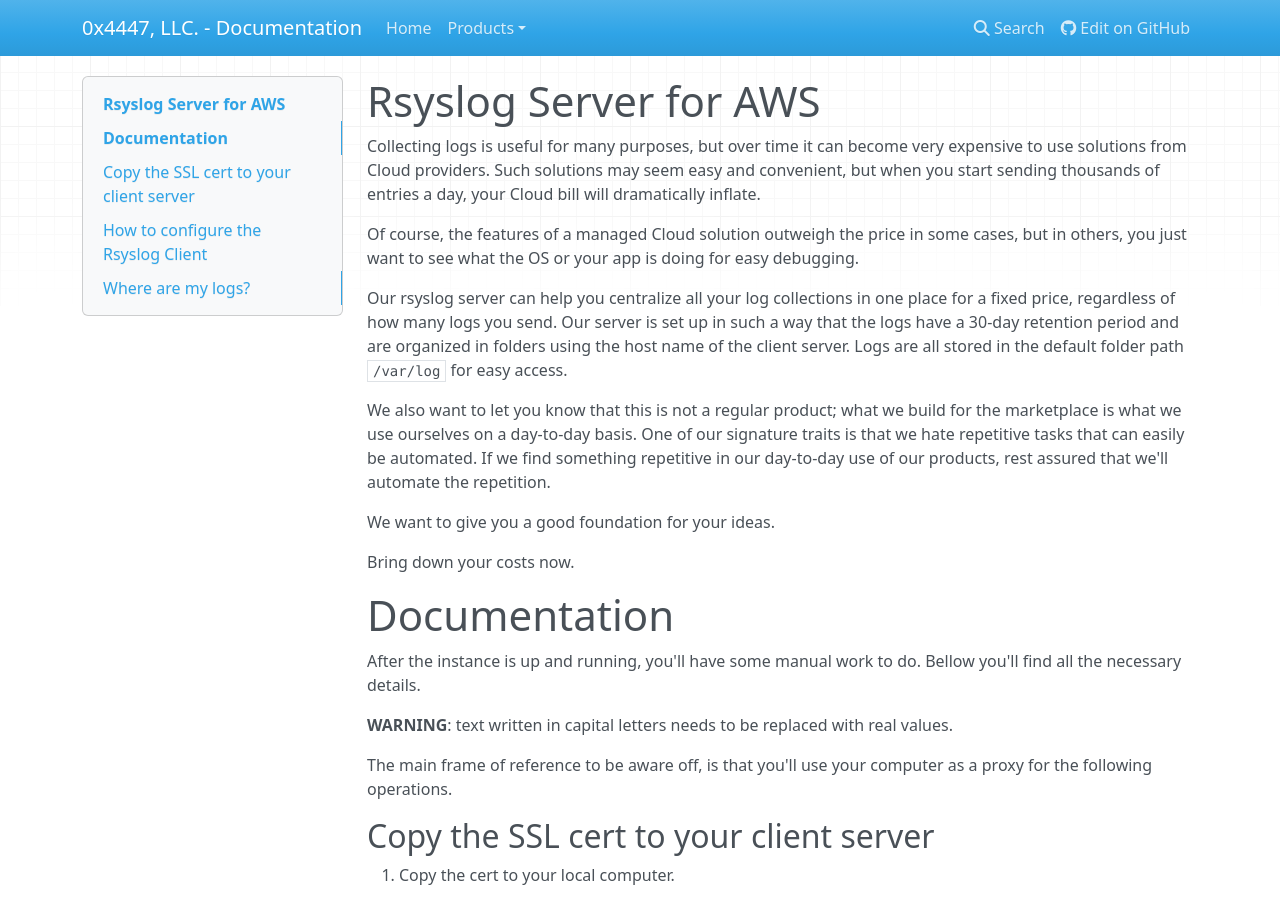
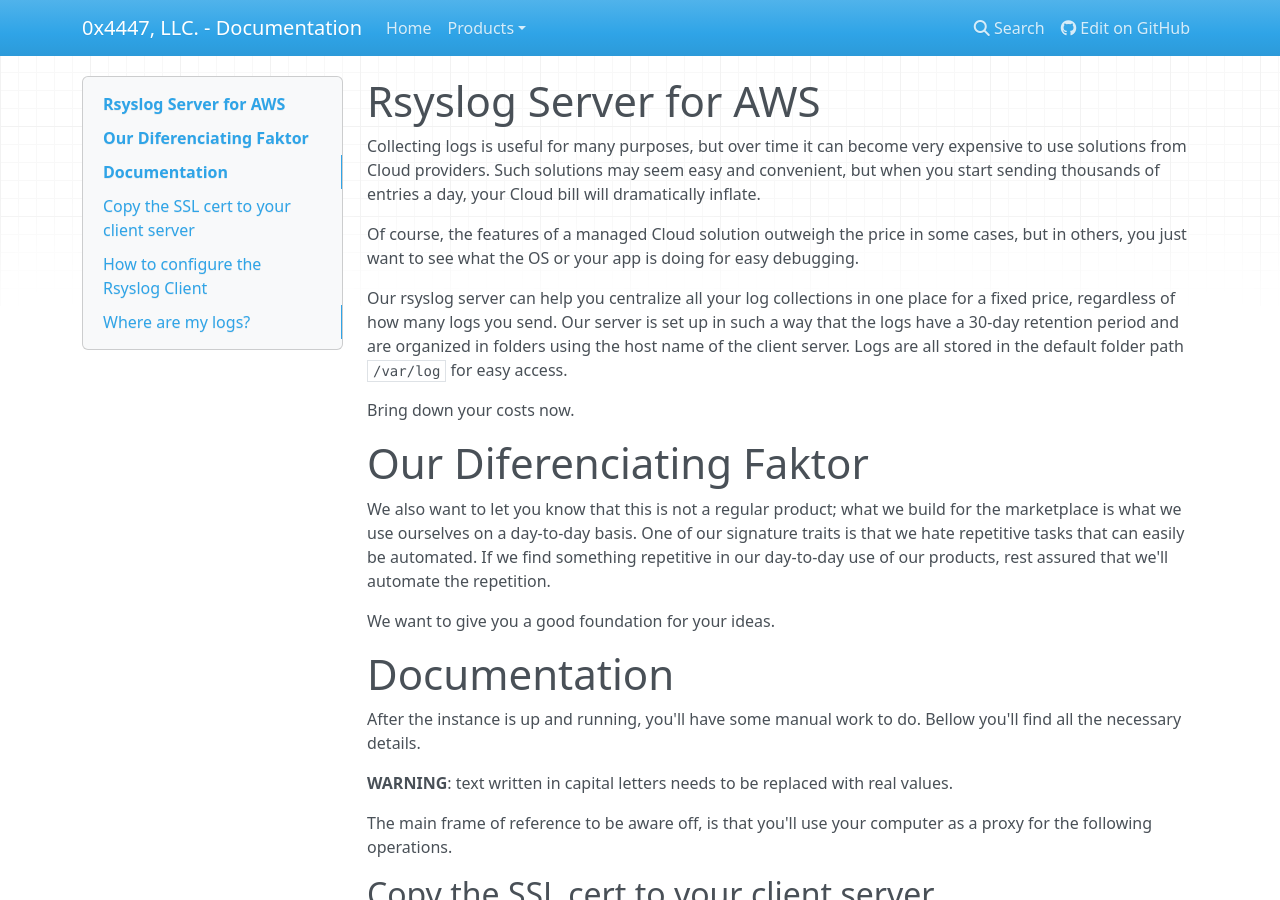
Before and after one commit to 0x4447-office/0x4447_webpage_documentation, an MkDocs documentation site: the page built from docs/products/Cloud/aws-marketplace/rsyslog-server.md, in a window 1280 px wide and 900 px high. Built offline with MkDocs 1.6.1, drawn with Linux system fonts in a browser that asks for light colours; nearby versions of some CDN libraries.

Commit message:
Update rsyslog-server.md

```diff
--- a/docs/products/Cloud/aws-marketplace/rsyslog-server.md
+++ b/docs/products/Cloud/aws-marketplace/rsyslog-server.md
@@ -11,11 +11,13 @@
 
 Our rsyslog server can help you centralize all your log collections in one place for a fixed price, regardless of how many logs you send. Our server is set up in such a way that the logs have a 30-day retention period and are organized in folders using the host name of the client server. Logs are all stored in the default folder path `/var/log` for easy access.
 
+Bring down your costs now.
+
+# Our Diferenciating Faktor
+
 We also want to let you know that this is not a regular product; what we build for the marketplace is what we use ourselves on a day-to-day basis. One of our signature traits is that we hate repetitive tasks that can easily be automated. If we find something repetitive in our day-to-day use of our products, rest assured that we'll automate the repetition.
 
 We want to give you a good foundation for your ideas.
-
-Bring down your costs now.
 
 # Documentation
 
```
